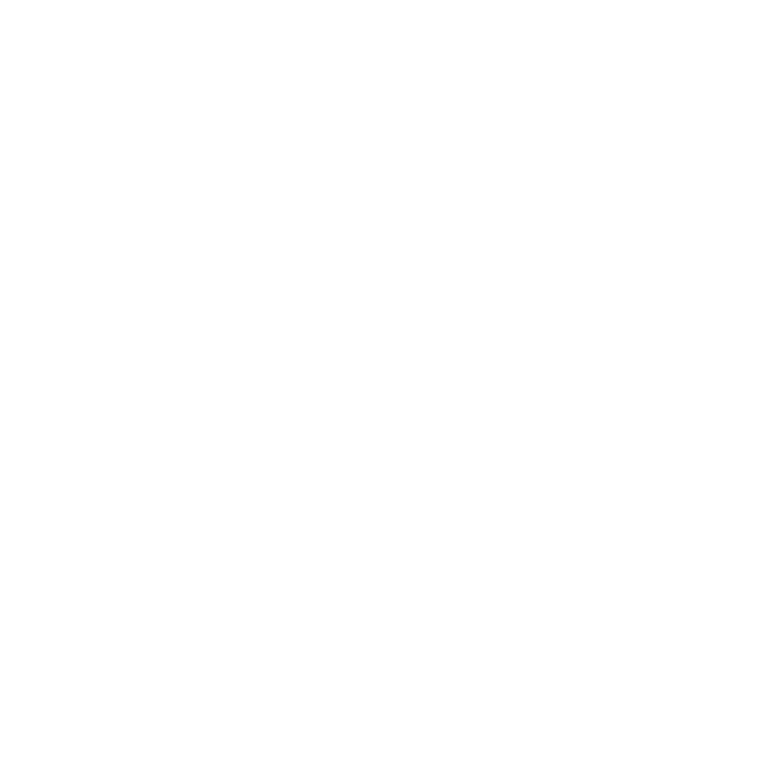
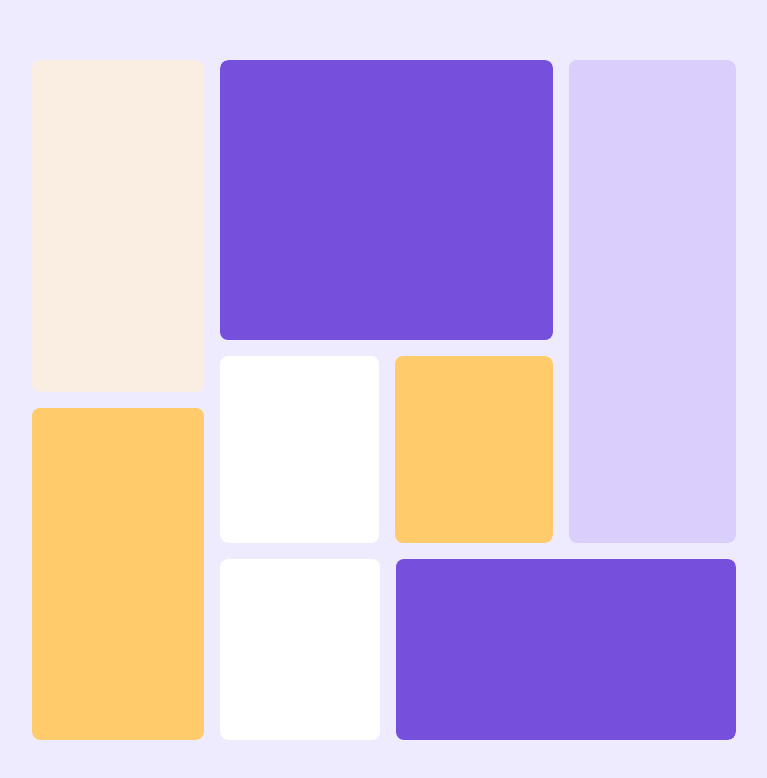
Before and after one commit to Shikamaru007/Bento-grid, a plain HTML site: page index.html in a window 1280 px wide. Shown: the whole page, without its empty margins (256-1023 px from the left). Drawn offline with Linux system fonts and the light colour scheme.

Commit message:
bento grid setup done

```diff
--- a/index.html
+++ b/index.html
@@ -7,6 +7,48 @@
     <title>Bento Grid</title>
 </head>
 <body>
+    <main class="container">
+        <div class="first-layer-box1">
+            <div class="box">
+
+            </div>
+            <div class="box">
+
+            </div>
+        </div>
+        <div class="first-layer-box2">
+            <div class="scd-layer-box1">
+                <div class="trd-layer-box1">
+                    <div class="forth-layer-box1">
+
+                    </div>
+                    <div class="forth-layer-box2">
+                        <div class="box">
+
+                        </div>
+                        <div class="box">
+
+                        </div>
+
+                    </div>
+
+                </div>
+                <div class="trd-layer-box2">
+
+                </div>
+            </div>
+
+            <div class="scd-layer-box2">
+                <div class="box">
+
+                </div>
+                <div class="box">
+
+                </div>
+
+            </div>
+        </div>
+    </main>
 
 </body>
 </html>
--- a/styles.css
+++ b/styles.css
@@ -4,3 +4,89 @@
     margin: 0;
     box-sizing: border-box;
 }
+body {
+    width: 100%;
+    min-height: 100vh;
+    border-radius: 10px;
+    display: flex;
+    align-items: center;
+    justify-content: center;
+    background-color: hsl(254, 100%, 96%);
+}
+div {
+    border-radius: 8px;
+    overflow: hidden;
+}
+.container {
+    width: 55%;
+    height: 85vh;
+    display: flex;
+    gap: 1rem;
+
+}
+.first-layer-box1 {
+    flex: 1;
+    display: flex;
+    flex-direction: column;
+    gap: 1rem;
+
+}
+.first-layer-box2 {
+    gap: 1rem;
+    flex: 3;
+    display: flex;
+    flex-direction: column;
+}
+.first-layer-box1 .box:nth-child(1){
+    background-color: hsl(31, 66%, 93%);
+    flex: 1;
+}
+.first-layer-box1 .box:nth-child(2){
+    background-color: hsl(39, 100%, 71%);
+    flex: 1;
+}
+.scd-layer-box1 {
+    gap: 1rem;
+    flex: 4;
+    display: flex;
+}
+.scd-layer-box2{
+    flex: 1.5;
+    display: flex;
+    gap: 1rem;
+}
+.trd-layer-box1{
+    gap: 1rem;
+    flex: 2;
+    display: flex;
+    flex-direction: column;
+}
+.trd-layer-box2{
+    background-color: hsl(254, 88%, 90%);
+    flex: 1;
+}
+.forth-layer-box1{
+    background-color: hsl(256, 67%, 59%);
+    flex: 1.5;
+}
+.forth-layer-box2{
+    display: flex;
+    gap: 1rem;
+    flex: 1;
+}
+.first-layer-box2 .box:nth-child(1){
+    flex: 1;
+    background-color: white;
+}
+.first-layer-box2 .box:nth-child(2){
+    flex: 1;
+    background-color: hsl(39, 100%, 71%);
+}
+.scd-layer-box2 .box:nth-child(1){
+    background-color: white;
+    flex: 1;
+}
+.scd-layer-box2 .box:nth-child(2){
+    background-color: hsl(256, 67%, 59%);
+    flex: 2.12;
+}
```
